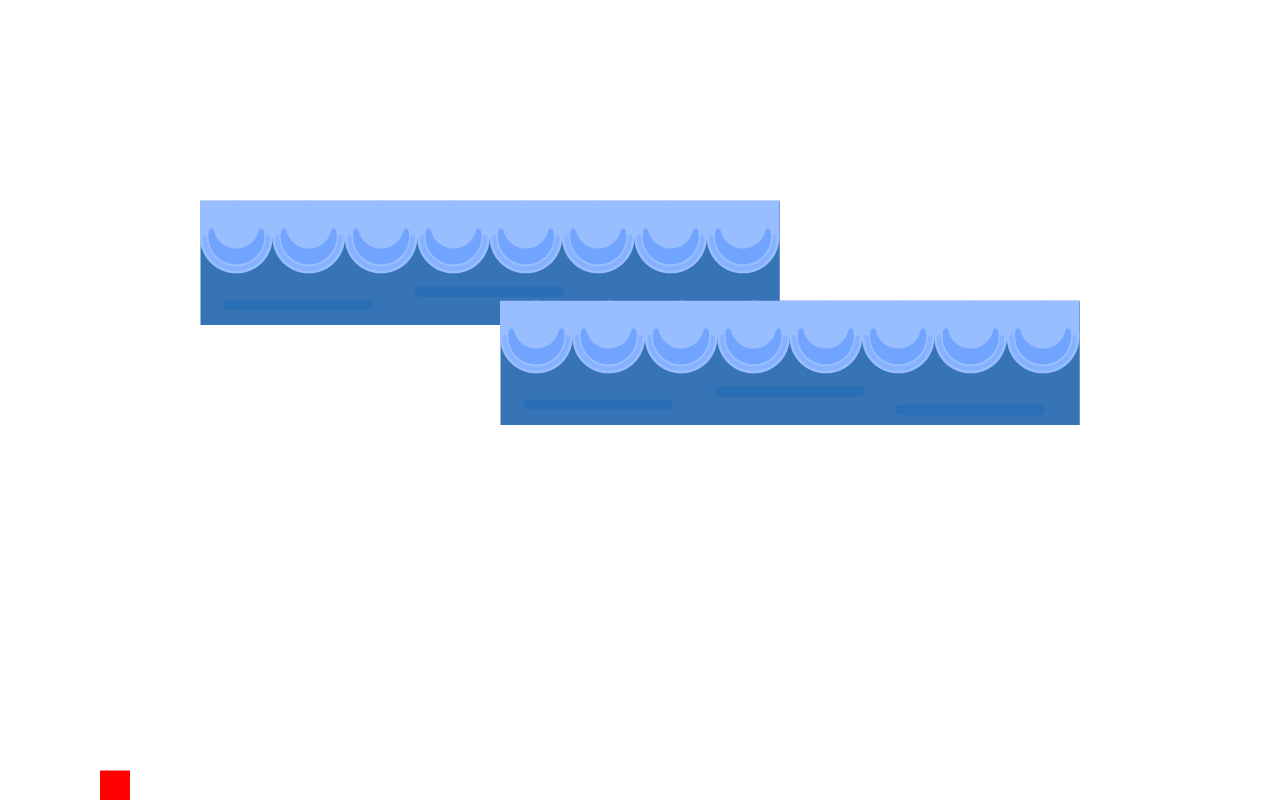
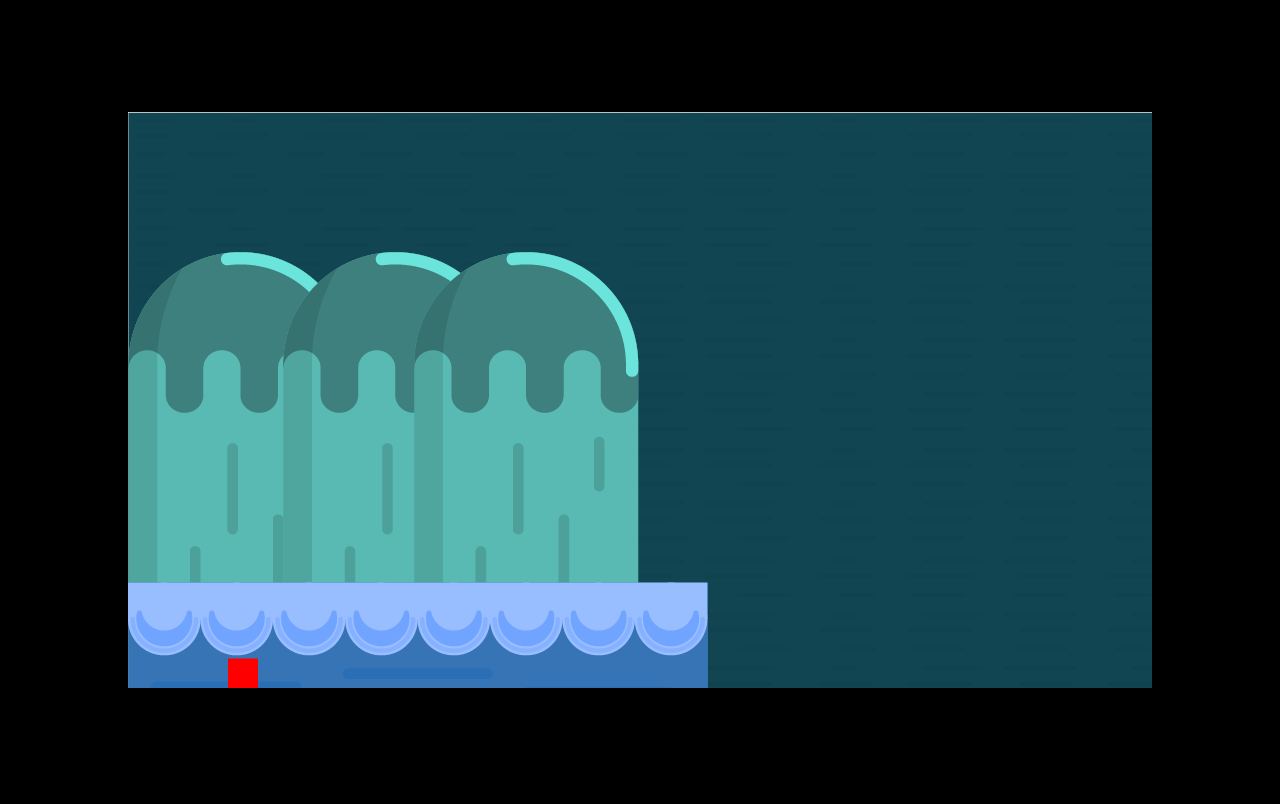
Before and after one commit to Yadahi/jumping-game, a plain HTML site: page dist/index.html in a window 1280 px wide. Drawn offline with Linux system fonts and the light colour scheme.

Commit message:
parallax scroll

```diff
--- a/dist/index.html
+++ b/dist/index.html
@@ -6,6 +6,11 @@
     <style>
       body {
         margin: 0;
+        background-color: black;
+        display: flex;
+        align-items: center;
+        justify-content: center;
+        height: 100vh;
       }
     </style>
   <link rel="icon" href="favicon.ico"></head>
--- a/dist/js/canvas.bundle.js
+++ b/dist/js/canvas.bundle.js
@@ -1,6 +1,34 @@
 /******/ (() => { // webpackBootstrap
 /******/ 	"use strict";
 /******/ 	var __webpack_modules__ = ({
+
+/***/ "./src/img/background.png":
+/*!********************************!*\
+  !*** ./src/img/background.png ***!
+  \********************************/
+/***/ ((__unused_webpack_module, __webpack_exports__, __webpack_require__) => {
+
+__webpack_require__.r(__webpack_exports__);
+/* harmony export */ __webpack_require__.d(__webpack_exports__, {
+/* harmony export */   "default": () => (__WEBPACK_DEFAULT_EXPORT__)
+/* harmony export */ });
+/* harmony default export */ const __WEBPACK_DEFAULT_EXPORT__ = (__webpack_require__.p + "072d51bcc9c09311d4c2a6708b05bddc.png");
+
+/***/ }),
+
+/***/ "./src/img/hills.png":
+/*!***************************!*\
+  !*** ./src/img/hills.png ***!
+  \***************************/
+/***/ ((__unused_webpack_module, __webpack_exports__, __webpack_require__) => {
+
+__webpack_require__.r(__webpack_exports__);
+/* harmony export */ __webpack_require__.d(__webpack_exports__, {
+/* harmony export */   "default": () => (__WEBPACK_DEFAULT_EXPORT__)
+/* harmony export */ });
+/* harmony default export */ const __WEBPACK_DEFAULT_EXPORT__ = (__webpack_require__.p + "cfffe4c371f5e11d372b398a87c51dd0.png");
+
+/***/ }),
 
 /***/ "./src/img/platform.png":
 /*!******************************!*\
@@ -113,14 +141,18 @@ var __webpack_exports__ = {};
   \**************************/
 __webpack_require__.r(__webpack_exports__);
 /* harmony import */ var _img_platform_png__WEBPACK_IMPORTED_MODULE_0__ = __webpack_require__(/*! ../img/platform.png */ "./src/img/platform.png");
+/* harmony import */ var _img_hills_png__WEBPACK_IMPORTED_MODULE_1__ = __webpack_require__(/*! ../img/hills.png */ "./src/img/hills.png");
+/* harmony import */ var _img_background_png__WEBPACK_IMPORTED_MODULE_2__ = __webpack_require__(/*! ../img/background.png */ "./src/img/background.png");
 function _classCallCheck(instance, Constructor) { if (!(instance instanceof Constructor)) { throw new TypeError("Cannot call a class as a function"); } }
 function _defineProperties(target, props) { for (var i = 0; i < props.length; i++) { var descriptor = props[i]; descriptor.enumerable = descriptor.enumerable || false; descriptor.configurable = true; if ("value" in descriptor) descriptor.writable = true; Object.defineProperty(target, descriptor.key, descriptor); } }
 function _createClass(Constructor, protoProps, staticProps) { if (protoProps) _defineProperties(Constructor.prototype, protoProps); if (staticProps) _defineProperties(Constructor, staticProps); return Constructor; }
 
+
+
 var canvas = document.querySelector("canvas");
 var c = canvas.getContext("2d");
-canvas.width = window.innerWidth;
-canvas.height = window.innerHeight;
+canvas.width = 1024;
+canvas.height = 576;
 var gravity = 0.5;
 var Player = /*#__PURE__*/function () {
   function Player() {
@@ -180,17 +212,52 @@ var Platform = /*#__PURE__*/function () {
   }]);
   return Platform;
 }();
-var image = new Image();
-image.src = _img_platform_png__WEBPACK_IMPORTED_MODULE_0__["default"];
+var GenericObject = /*#__PURE__*/function () {
+  function GenericObject(_ref2) {
+    var x = _ref2.x,
+      y = _ref2.y,
+      image = _ref2.image;
+    _classCallCheck(this, GenericObject);
+    this.position = {
+      x: x,
+      y: y
+    };
+    this.image = image;
+    this.width = image.width;
+    this.height = image.height;
+  }
+  _createClass(GenericObject, [{
+    key: "draw",
+    value: function draw() {
+      c.drawImage(this.image, this.position.x, this.position.y);
+    }
+  }]);
+  return GenericObject;
+}();
+function createImage(path) {
+  var image = new Image();
+  image.src = path;
+  return image;
+}
+var platformImage = createImage(_img_platform_png__WEBPACK_IMPORTED_MODULE_0__["default"]);
 var player = new Player();
 var platforms = [new Platform({
-  x: 200,
-  y: 200,
-  image: image
+  x: 0,
+  y: 470,
+  image: platformImage
 }), new Platform({
-  x: 500,
-  y: 300,
-  image: image
+  x: platformImage.width,
+  y: 470,
+  image: platformImage
+})];
+var genericObjects = [new GenericObject({
+  x: 0,
+  y: 0,
+  image: createImage(_img_background_png__WEBPACK_IMPORTED_MODULE_2__["default"])
+}), new GenericObject({
+  x: 0,
+  y: 0,
+  image: createImage(_img_hills_png__WEBPACK_IMPORTED_MODULE_1__["default"])
 })];
 var keys = {
   right: {
@@ -204,7 +271,11 @@ player.update();
 var scrollOffset = 0;
 function animate() {
   requestAnimationFrame(animate);
-  c.clearRect(0, 0, canvas.width, canvas.height);
+  c.fillStyle = "white";
+  c.fillRect(0, 0, canvas.width, canvas.height);
+  genericObjects.forEach(function (genericObject) {
+    genericObject.draw();
+  });
   platforms.forEach(function (platform) {
     platform.draw();
   });
@@ -220,10 +291,16 @@ function animate() {
       platforms.forEach(function (platform) {
         platform.position.x -= 5;
       });
+      genericObjects.forEach(function (genericObject) {
+        genericObject.position.x -= 3;
+      });
     } else if (keys.left.pressed) {
       scrollOffset -= 5;
       platforms.forEach(function (platform) {
         platform.position.x += 5;
+      });
+      genericObjects.forEach(function (genericObject) {
+        genericObject.position.x += 3;
       });
     }
   }
@@ -252,8 +329,8 @@ function animate() {
   }
 }
 animate();
-window.addEventListener("keydown", function (_ref2) {
-  var keyCode = _ref2.keyCode;
+window.addEventListener("keydown", function (_ref3) {
+  var keyCode = _ref3.keyCode;
   switch (keyCode) {
     case 65:
       console.log("left");
@@ -274,8 +351,8 @@ window.addEventListener("keydown", function (_ref2) {
       break;
   }
 });
-window.addEventListener("keyup", function (_ref3) {
-  var keyCode = _ref3.keyCode;
+window.addEventListener("keyup", function (_ref4) {
+  var keyCode = _ref4.keyCode;
   switch (keyCode) {
     case 65:
       console.log("left");
```
Also changed, not shown: src/index.html (+5 -0 lines), src/js/canvas.js (+46 -7 lines), dist/072d51bcc9c09311d4c2a6708b05bddc.png (added), dist/cfffe4c371f5e11d372b398a87c51dd0.png (added), src/img/background.png (added), src/img/hills.png (added), 1 other file.
